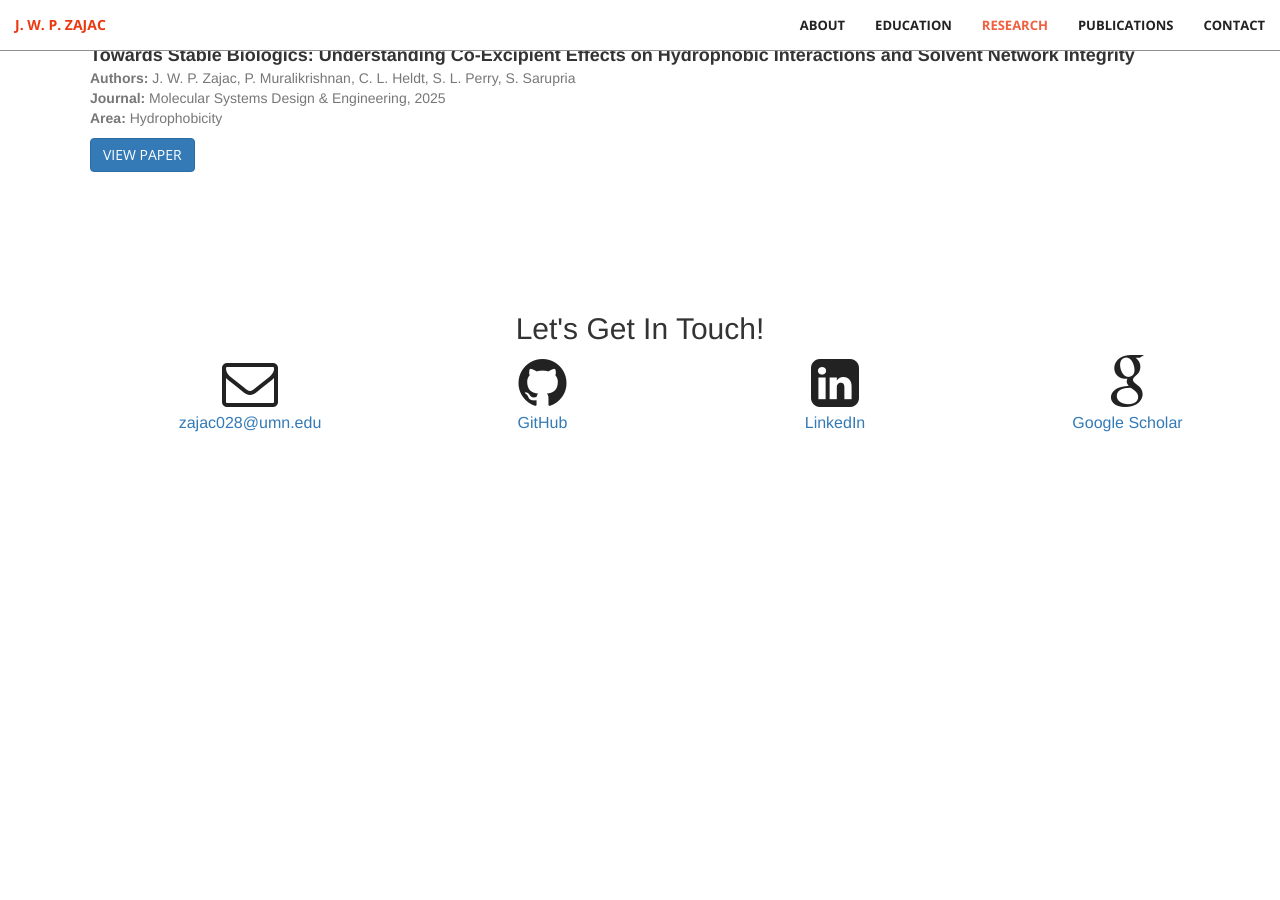
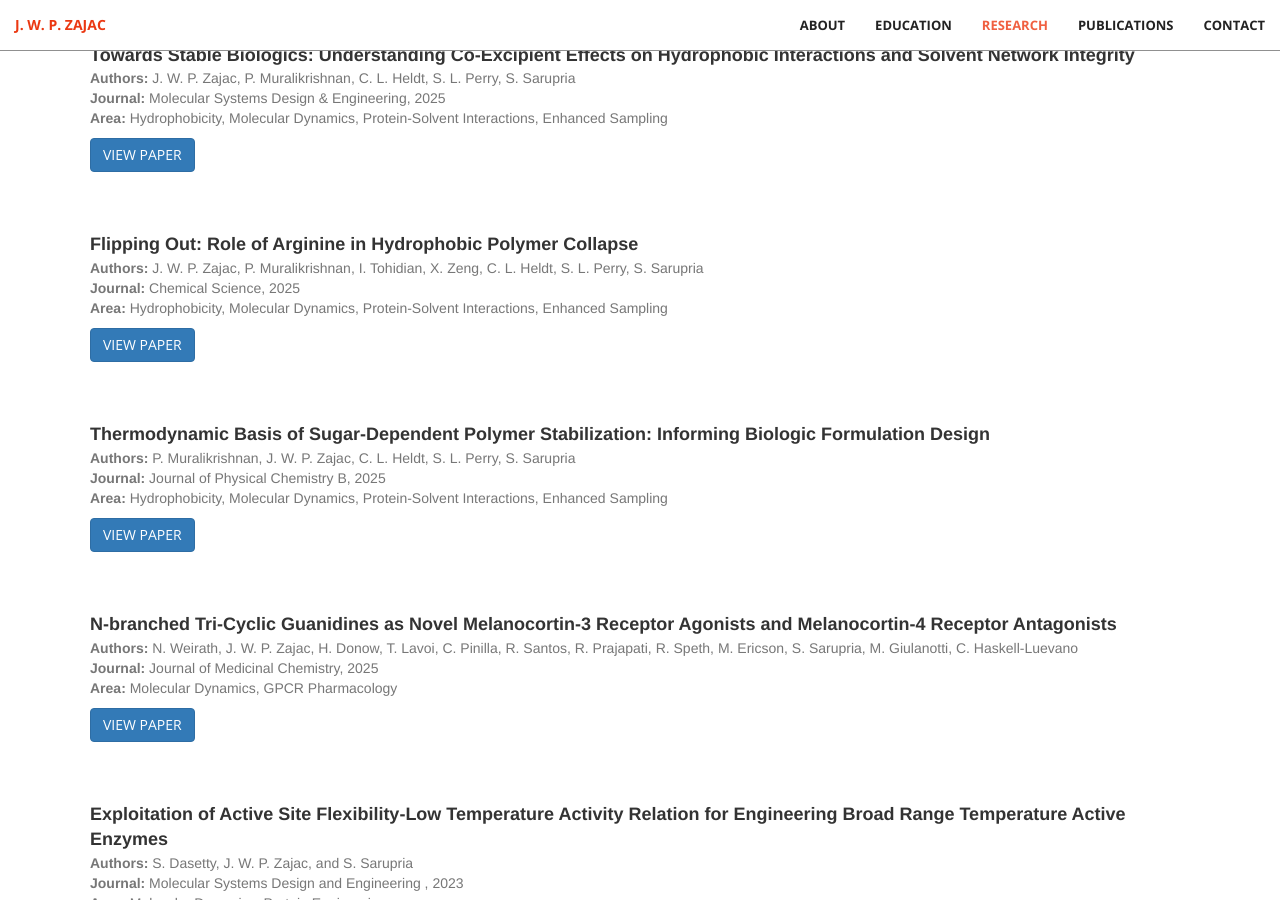
Before and after one commit to Jonathan-Zajac/Jonathan-Zajac.github.io, a Jekyll site: the page built from index.html, in a window 1280 px wide and 900 px high, scrolled down 1961 px. Built offline with Jekyll 4.4.1, drawn with Linux system fonts in a browser that asks for light colours; before the commit the page ends 2506 px from its top, so only the background shows below that; some of the changed text lies outside the part shown.

Commit message:
update publications

```diff
--- a/_includes/publications.html
+++ b/_includes/publications.html
@@ -71,19 +74,20 @@
         <select id="areaFilter">
             <option value="all">All</option>
             <!-- Add/remove research areas as needed -->
-            <option value="machine-learning">Machine Learning</option>
             <option value="molecular-dynamics">Molecular Dynamics</option>
             <option value="protein-solvent">Protein–Solvent Interactions</option>
-            <option value="stat-mech">Statistical Mechanics</option>
+            <option value="hydrophobicity">Hydrophobicity</option>
+            <option value="enhanced-sampling">Enhanced Sampling</option>
+            <option value="virology">Virology</option>
+            <option value="protein-engineering">Protein Engineering</option>
+            <option value="gpcr-pharmacology">GPCR Pharmacology</option>
         </select>
 
     </div>
 
     <!-- Publications List -->
     <div id="pubList">
-
-        <!-- Example Publication 1 -->
-        <div class="pub-card" data-year="2025" data-area="hydrophobicity">
+        <div class="pub-card" data-year="2025" data-area="hydrophobicity,molecular-dynamics,protein-solvent,enhanced-sampling">
             <div class="pub-title">
                 Towards Stable Biologics: Understanding Co-Excipient Effects on Hydrophobic Interactions and Solvent Network Integrity
             </div>
@@ -92,9 +96,93 @@
                 <br>
                 <strong>Journal:</strong> Molecular Systems Design & Engineering, 2025
                 <br>
-                <strong>Area:</strong> Hydrophobicity
+                <strong>Area:</strong> Hydrophobicity, Molecular Dynamics, Protein-Solvent Interactions, Enhanced Sampling
             </div>
             <a href="https://doi.org/10.1039/D4ME00201F" target="_blank" class="btn btn-primary" style="margin-top:10px;">View Paper</a>
+        </div>
+
+        <div class="pub-card" data-year="2025" data-area="hydrophobicity,molecular-dynamics,protein-solvent,enhanced-sampling">
+            <div class="pub-title">
+                Flipping Out: Role of Arginine in Hydrophobic Polymer Collapse
+            </div>
+            <div class="pub-meta">
+                <strong>Authors:</strong> J. W. P. Zajac, P. Muralikrishnan, I. Tohidian, X. Zeng, C. L. Heldt, S. L. Perry, S. Sarupria
+                <br>
+                <strong>Journal:</strong> Chemical Science, 2025
+                <br>
+                <strong>Area:</strong> Hydrophobicity, Molecular Dynamics, Protein-Solvent Interactions, Enhanced Sampling
+            </div>
+            <a href="https://doi.org/10.1039/d4sc08672d" target="_blank" class="btn btn-primary" style="margin-top:10px;">View Paper</a>
+        </div>
+
+        <div class="pub-card" data-year="2025" data-area="hydrophobicity,molecular-dynamics,protein-solvent,enhanced-sampling">
+            <div class="pub-title">
+                Thermodynamic Basis of Sugar-Dependent Polymer Stabilization: Informing Biologic Formulation Design
+            </div>
+            <div class="pub-meta">
+                <strong>Authors:</strong> P. Muralikrishnan, J. W. P. Zajac, C. L. Heldt, S. L. Perry, S. Sarupria
+                <br>
+                <strong>Journal:</strong> Journal of Physical Chemistry B, 2025
+                <br>
+                <strong>Area:</strong> Hydrophobicity, Molecular Dynamics, Protein-Solvent Interactions, Enhanced Sampling
+            </div>
+            <a href="https://doi.org/10.1021/acs.jpcb.5c06203" target="_blank" class="btn btn-primary" style="margin-top:10px;">View Paper</a>
+        </div>
+
+        <div class="pub-card" data-year="2025" data-area="molecular-dynamics,gpcr-pharmacology">
+            <div class="pub-title">
+                N-branched Tri-Cyclic Guanidines as Novel Melanocortin-3 Receptor Agonists and Melanocortin-4 Receptor Antagonists
+            </div>
+            <div class="pub-meta">
+                <strong>Authors:</strong> N. Weirath, J. W. P. Zajac, H. Donow, T. Lavoi, C. Pinilla, R. Santos, R. Prajapati, R. Speth, M. Ericson, S. Sarupria, M. Giulanotti, C. Haskell-Luevano
+                <br>
+                <strong>Journal:</strong> Journal of Medicinal Chemistry, 2025
+                <br>
+                <strong>Area:</strong> Molecular Dynamics, GPCR Pharmacology
+            </div>
+            <a href="https://doi.org/10.1021/acs.jmedchem.4c01556" target="_blank" class="btn btn-primary" style="margin-top:10px;">View Paper</a>
+        </div>
+
+        <div class="pub-card" data-year="2023" data-area="molecular-dynamics,protein-engineering">
+            <div class="pub-title">
+                Exploitation of Active Site Flexibility-Low Temperature Activity Relation for Engineering Broad Range Temperature Active Enzymes
+            </div>
+            <div class="pub-meta">
+                <strong>Authors:</strong> S. Dasetty, J. W. P. Zajac, and S. Sarupria
+                <br>
+                <strong>Journal:</strong> Molecular Systems Design and Engineering , 2023
+                <br>
+                <strong>Area:</strong> Molecular Dynamics, Protein Engineering
+            </div>
+            <a href="https://doi.org/10.1039/D3ME00013C" target="_blank" class="btn btn-primary" style="margin-top:10px;">View Paper</a>
+        </div>
+
+        <div class="pub-card" data-year="2020" data-area="virology">
+            <div class="pub-title">
+                Role of Oxidative Stress on SARS-CoV (SARS) and SARS-CoV-2 (COVID-19) Infection: A Review
+            </div>
+            <div class="pub-meta">
+                <strong>Authors:</strong> S. Suhail, J. W. P. Zajac, C. Fossum, H. Lowater, C. McCracken, N. Severson, B. Laatsch, A. Narkiewicz-Jodko, B. Johnson, J. Liebau, S. Bhattacharyya, S. Hati
+                <br>
+                <strong>Journal:</strong> Protein Journal, 2020
+                <br>
+                <strong>Area:</strong> Virology
+            </div>
+            <a href="https://doi.org/10.1007/s10930-020-09935-8" target="_blank" class="btn btn-primary" style="margin-top:10px;">View Paper</a>
+        </div>
+
+        <div class="pub-card" data-year="2020" data-area="protein-engineering">
+            <div class="pub-title">
+                Effects of Distal Mutations on Prolyl-Adenylate Formation of Escherichia coli Prolyl-tRNA Synthetase
+            </div>
+            <div class="pub-meta">
+                <strong>Authors:</strong> J. W. P. Zajac, H. Anderson, L. Adams, D. Wangmo, S. Suhail, A. Almen, L. Berns, B. Coerber, L. Dawson, A. Hunger, J. Jehn., J. Johnson, N. Plack, S. Strasser, M. Williams, S. Bhattacharyya, S. Hati
+                <br>
+                <strong>Journal:</strong> Protein Journal, 2020
+                <br>
+                <strong>Area:</strong> Virology
+            </div>
+            <a href="https://doi.org/10.1007/s10930-020-09910-3" target="_blank" class="btn btn-primary" style="margin-top:10px;">View Paper</a>
         </div>
 
     </div>
@@ -112,7 +200,10 @@
 
         for (let pub of pubList) {
             const matchesYear = (year === "all" || pub.dataset.year === year);
-            const matchesArea = (area === "all" || pub.dataset.area === area);
+
+            // Handle multiple areas
+            const pubAreas = pub.dataset.area.split(","); // array of areas
+            const matchesArea = (area === "all" || pubAreas.includes(area));
 
             if (matchesYear && matchesArea) {
                 pub.style.display = "block";
```
Also changed, not shown: other parts of _includes/publications.html (+3 -0 lines).
